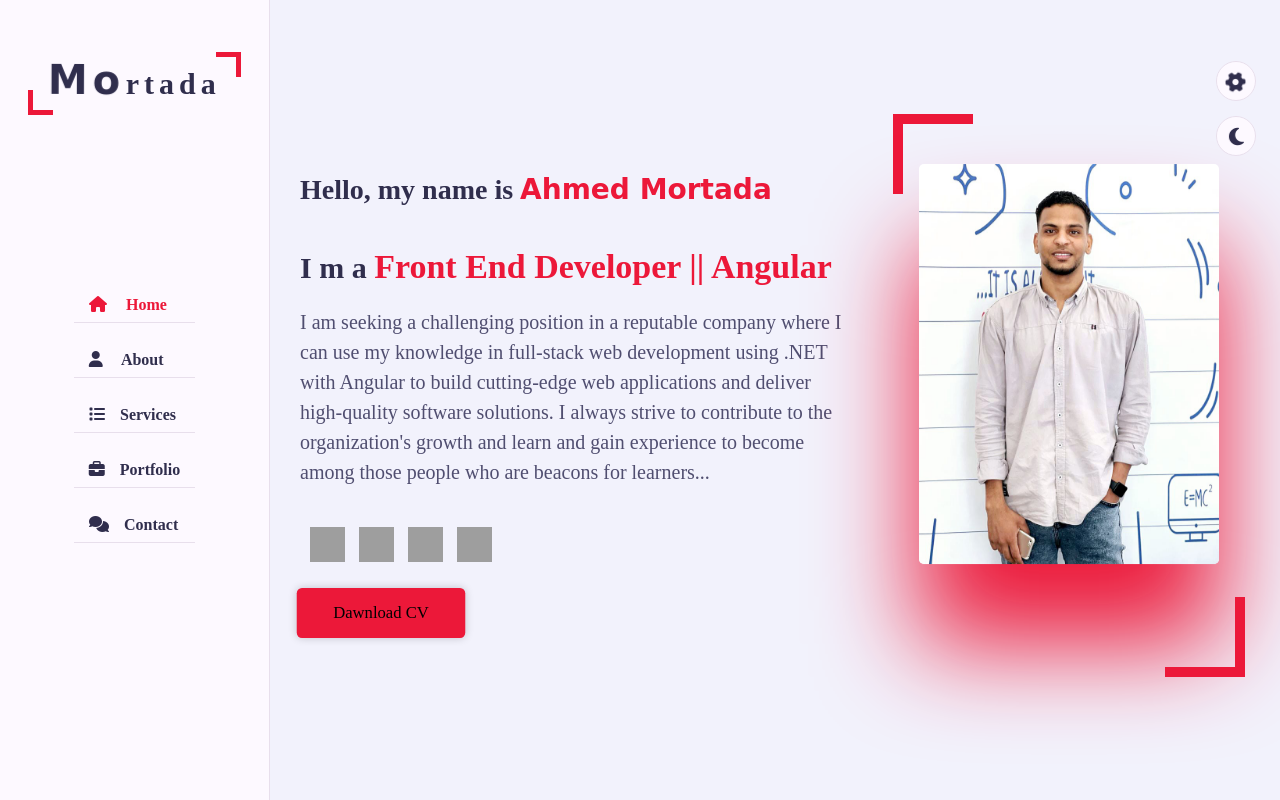
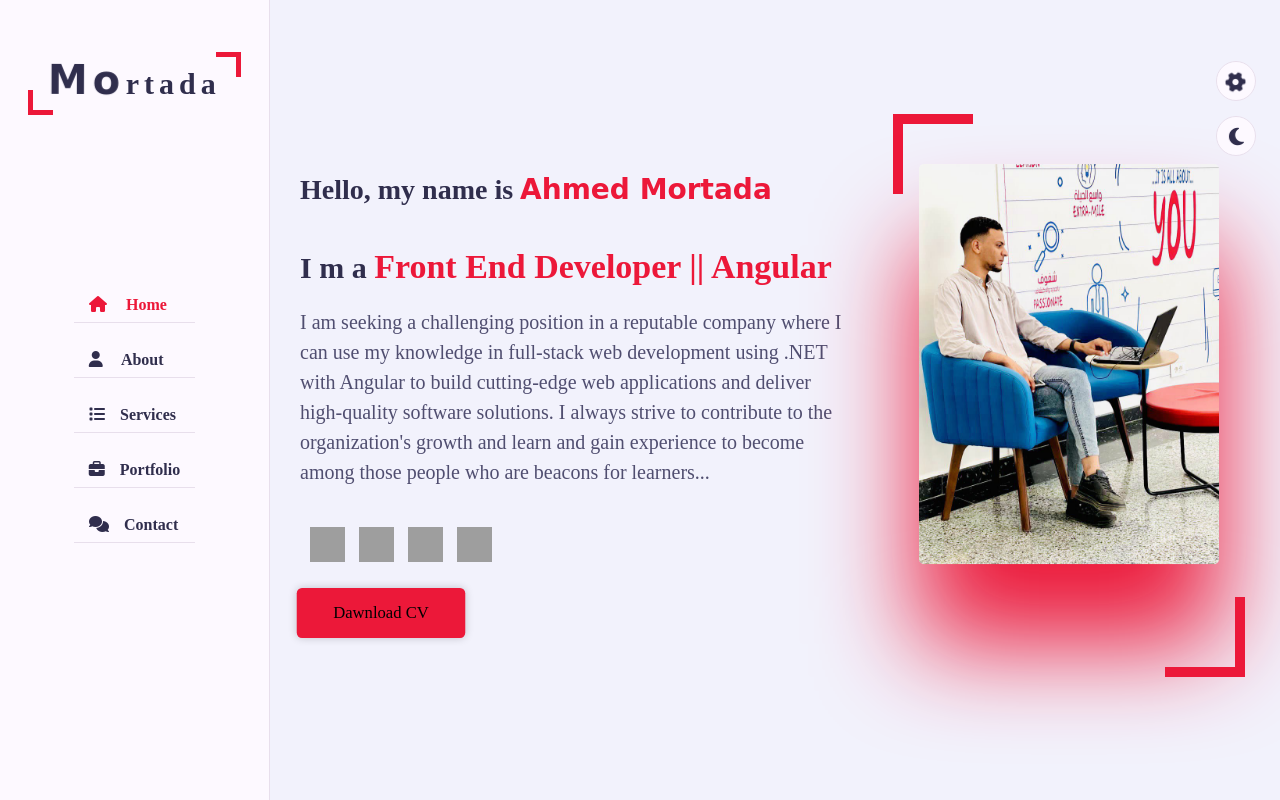
Before and after one commit to ahmedmortada74/Portfolio, a plain HTML site: page index.html in a window 1280 px wide. Drawn offline with nearby package versions, Linux system fonts and the light colour scheme; some packages are replaced by stand-ins of ours; grey boxes are pictures that could not be loaded; a script that the page names is missing; a small style sheet from the web is missing.

Commit message:
UPDATEImage

```diff
--- a/index.html
+++ b/index.html
@@ -98,7 +98,7 @@
 
                     </div>
                     <div class="home-img pad-15 blink ">
-                        <img src="./Images/me.jpg" alt="">
+                        <img src="./Images/image2.jpg" alt="">
                     </div>
 
                 </div>
```
Also changed, not shown: Images/image2.jpg (added).
